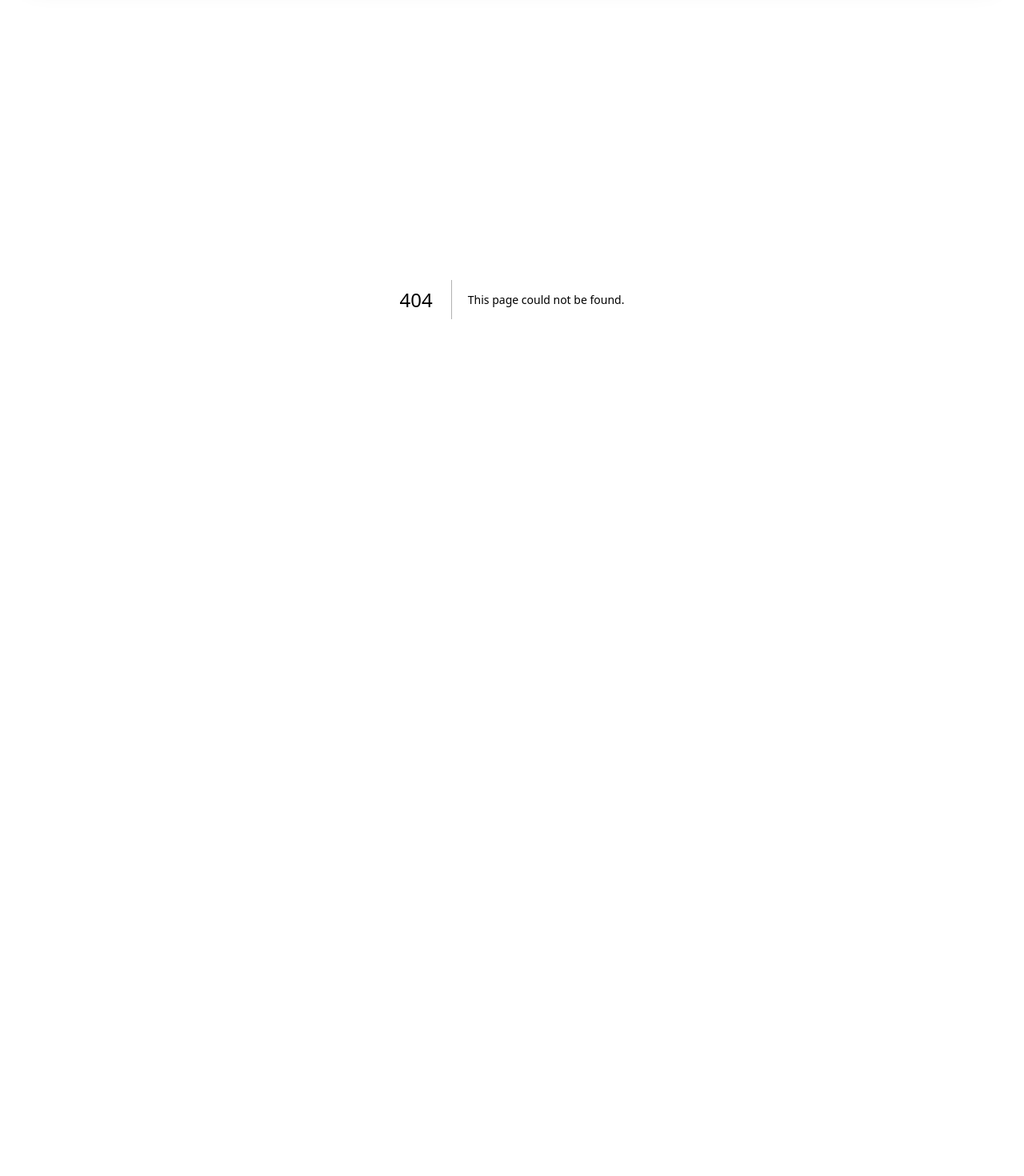
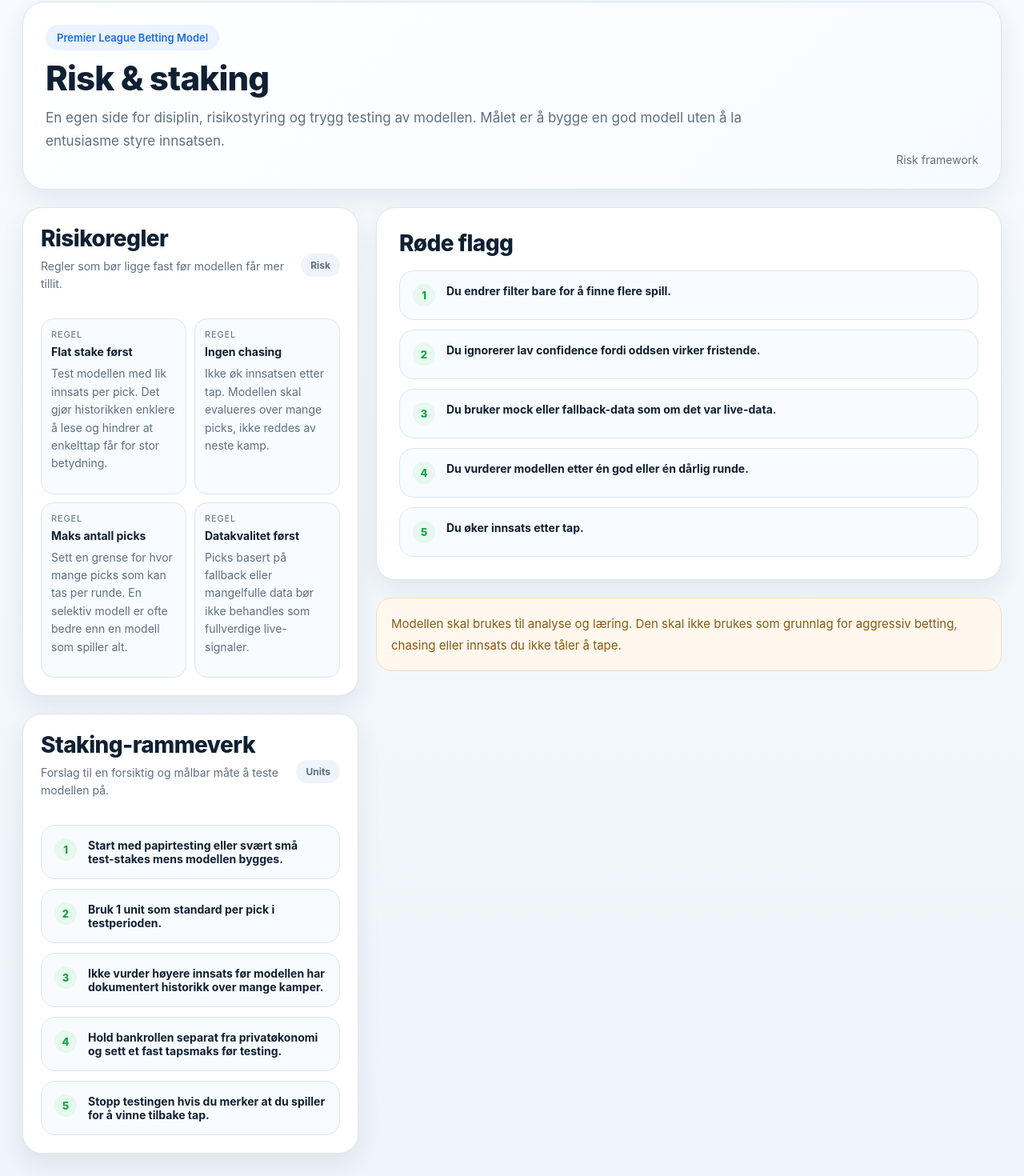
Before and after one commit to hakonnilsen157-commits/PL-betting-model, a Next.js app in the folder pl-vercel-v1/: page /risk in a window 1280 px wide. Before the commit this address had no page. Shown: the part 120-1590 px from the top of the page at 80% size. Before the commit the page ends 894 px from the top, so only its background shows below. Built offline with nearby package versions, Linux system fonts and the light colour scheme.

Commit message:
Add risk and staking page

```diff
--- /dev/null
+++ b/pl-vercel-v1/app/risk/page.tsx
@@ -0,0 +1,114 @@
+const riskRules = [
+  {
+    title: 'Flat stake først',
+    text: 'Test modellen med lik innsats per pick. Det gjør historikken enklere å lese og hindrer at enkelttap får for stor betydning.',
+  },
+  {
+    title: 'Ingen chasing',
+    text: 'Ikke øk innsatsen etter tap. Modellen skal evalueres over mange picks, ikke reddes av neste kamp.',
+  },
+  {
+    title: 'Maks antall picks',
+    text: 'Sett en grense for hvor mange picks som kan tas per runde. En selektiv modell er ofte bedre enn en modell som spiller alt.',
+  },
+  {
+    title: 'Datakvalitet først',
+    text: 'Picks basert på fallback eller mangelfulle data bør ikke behandles som fullverdige live-signaler.',
+  },
+];
+
+const stakingFramework = [
+  'Start med papirtesting eller svært små test-stakes mens modellen bygges.',
+  'Bruk 1 unit som standard per pick i testperioden.',
+  'Ikke vurder høyere innsats før modellen har dokumentert historikk over mange kamper.',
+  'Hold bankrollen separat fra privatøkonomi og sett et fast tapsmaks før testing.',
+  'Stopp testingen hvis du merker at du spiller for å vinne tilbake tap.',
+];
+
+const redFlags = [
+  'Du endrer filter bare for å finne flere spill.',
+  'Du ignorerer lav confidence fordi oddsen virker fristende.',
+  'Du bruker mock eller fallback-data som om det var live-data.',
+  'Du vurderer modellen etter én god eller én dårlig runde.',
+  'Du øker innsats etter tap.',
+];
+
+export default function RiskPage() {
+  return (
+    <main className="dashboard-shell">
+      <section className="hero-card">
+        <div className="hero-topline">
+          <div>
+            <div className="eyebrow">Premier League Betting Model</div>
+            <h1 className="hero-title">Risk & staking</h1>
+            <p className="hero-subtitle">
+              En egen side for disiplin, risikostyring og trygg testing av modellen. Målet er å bygge en god modell uten å la entusiasme styre innsatsen.
+            </p>
+          </div>
+          <div className="updated-at">Risk framework</div>
+        </div>
+      </section>
+
+      <section className="main-grid">
+        <div className="left-column">
+          <section className="list-card">
+            <div className="list-card-header">
+              <div>
+                <h2 className="section-title" style={{ marginBottom: 0 }}>Risikoregler</h2>
+                <p className="section-subtitle">Regler som bør ligge fast før modellen får mer tillit.</p>
+              </div>
+              <div className="badge-soft">Risk</div>
+            </div>
+
+            <div className="metrics-grid" style={{ marginTop: 14 }}>
+              {riskRules.map((rule) => (
+                <div key={rule.title} className="metric-pill" style={{ textAlign: 'left' }}>
+                  <div className="metric-pill-label">Regel</div>
+                  <div className="metric-pill-value">{rule.title}</div>
+                  <p className="section-subtitle" style={{ marginTop: 8 }}>{rule.text}</p>
+                </div>
+              ))}
+            </div>
+          </section>
+
+          <section className="list-card">
+            <div className="list-card-header">
+              <div>
+                <h2 className="section-title" style={{ marginBottom: 0 }}>Staking-rammeverk</h2>
+                <p className="section-subtitle">Forslag til en forsiktig og målbar måte å teste modellen på.</p>
+              </div>
+              <div className="badge-soft">Units</div>
+            </div>
+
+            <div className="reason-list">
+              {stakingFramework.map((item, index) => (
+                <div key={item} className="reason-card">
+                  <span className="reason-number">{index + 1}</span>
+                  <div className="metric-pill-value">{item}</div>
+                </div>
+              ))}
+            </div>
+          </section>
+        </div>
+
+        <aside className="right-column">
+          <section className="detail-card">
+            <h2 className="section-title">Røde flagg</h2>
+            <div className="reason-list">
+              {redFlags.map((flag, index) => (
+                <div key={flag} className="reason-card">
+                  <span className="reason-number">{index + 1}</span>
+                  <div className="metric-pill-value">{flag}</div>
+                </div>
+              ))}
+            </div>
+          </section>
+
+          <section className="warning-box">
+            Modellen skal brukes til analyse og læring. Den skal ikke brukes som grunnlag for aggressiv betting, chasing eller innsats du ikke tåler å tape.
+          </section>
+        </aside>
+      </section>
+    </main>
+  );
+}
```
